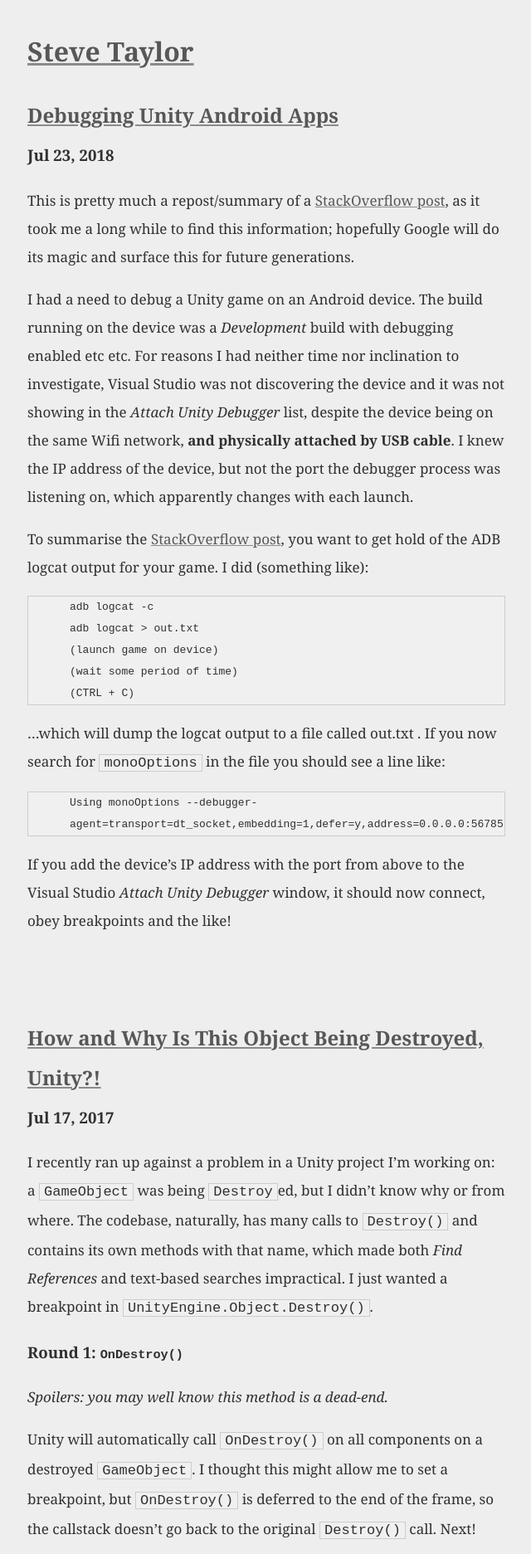
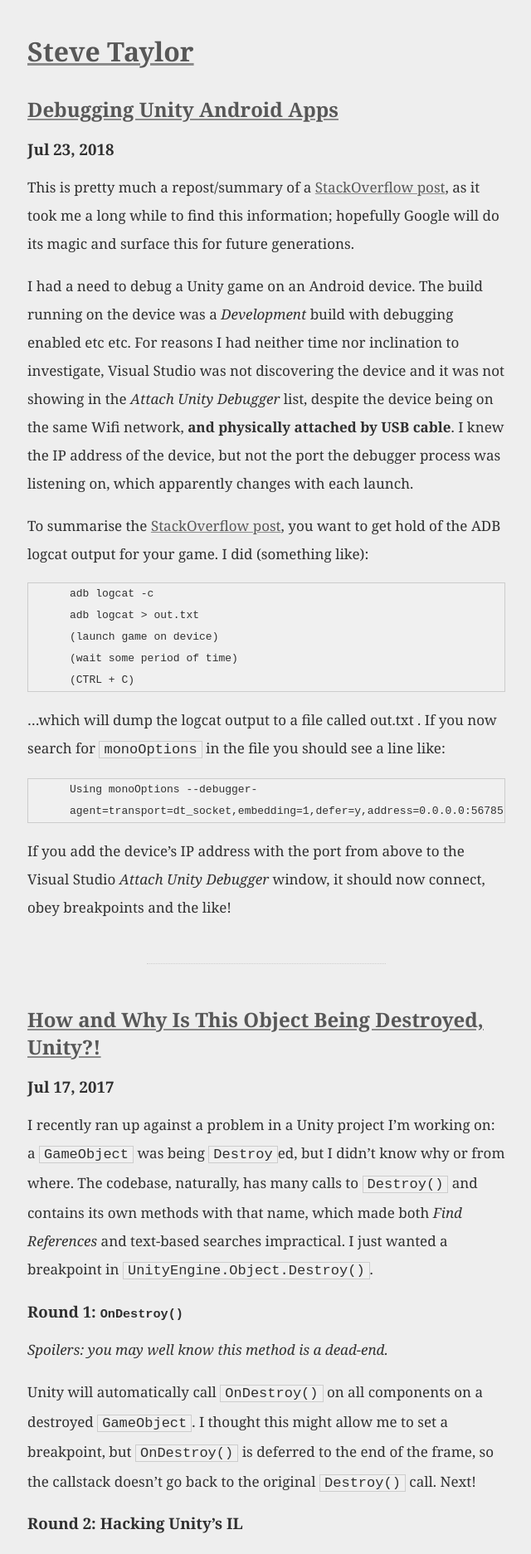
Before and after one commit to Schtee/schtee.github.io, a Jekyll site: the page built from index.md, in a window 1280 px wide. Shown: the top 1873 px of the page at 83% size, without its empty margins (319-959 px from the left). Built offline with Jekyll 4.4.1, drawn with Linux system fonts in a browser that asks for light colours.

Commit message:
Style tweaks

```diff
--- a/assets/css/style.css
+++ b/assets/css/style.css
@@ -14,14 +14,14 @@
 	color: #303030;
 }
 
+.post h2, .post h3 {
+	margin-bottom: 5px;
+	line-height: normal;
+}
+
 .post h2 {
-	margin-bottom: 5px;
 	text-decoration: underline #8b8b8b;
 	color: #575757;
-}
-
-.post h3 {
-	margin-top: 5px;
 }
 
 .post p {
@@ -38,15 +38,13 @@
 	color: #404040;
 }
 
-.post p>code {
+.post p>code, .post pre, .post blockquote {
 	background-color: #f0f0f0;
 	border: 1px solid #cccccc;
-	padding: 0 5px;
 }
 
-.post pre, .post blockquote {
-	background-color: #f0f0f0;
-	border: 1px solid #cccccc;
+.post p>code {
+	padding: 0 5px;
 }
 
 .post pre, .post blockquote {
@@ -63,10 +61,22 @@
 	font-style: italic;
 }
 
-.post {
-	margin-bottom: 100px;
-}
-
 .post img {
 	max-width: 100%;
 }
+
+.post:after {
+	content: "";
+	width: 50%;
+	border-top: 1px dotted #cccccc;
+	display: block;
+	margin: 50px auto;
+}
+
+#me ul {
+	padding: inherit;
+}
+
+#me ul li {
+	list-style-type:  none;
+}
```
